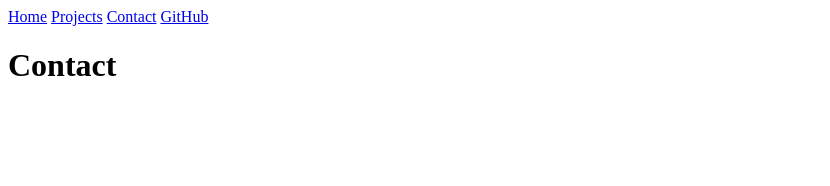
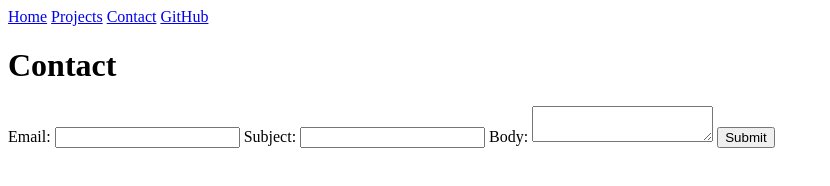
Before and after one commit to gabrielborjas/portfolio, a plain HTML site: page contact/index.html in a window 1280 px wide. Shown: the whole page, without its empty margins (0-830 px from the left). Drawn offline with Linux system fonts and the light colour scheme.

Commit message:
step 7
step 7

```diff
--- a/contact/index.html
+++ b/contact/index.html
@@ -13,5 +13,27 @@
         <a href="https://github.com/gabrielborjas" target="_blank">GitHub</a>
     </nav>
     <h1>Contact</h1>
+    <form action="mailto:YOUR_EMAIL_ADDRESS" method="POST" enctype="text/plain">
+    <label>
+      Email:
+      <input type="email" name="email">
+    </label>
+
+    <label>
+      Subject:
+      <input name="subject">
+    </label>
+
+
+    <label>
+      Body:
+      <textarea name="body"></textarea>
+    </label>
+
+
+    <button>Submit</button>
+  </form>
+
+
 </body>
 </html>
```
